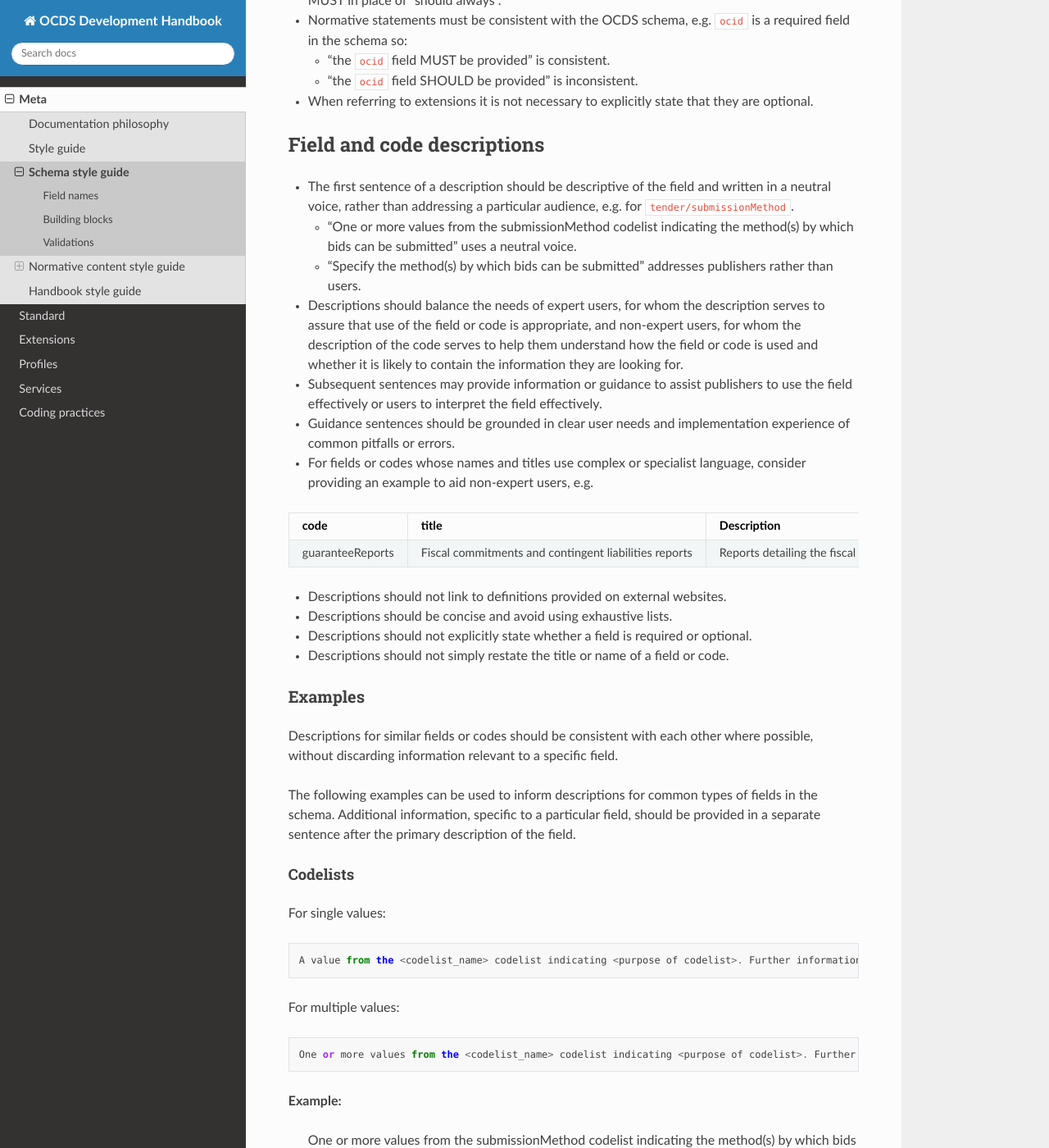
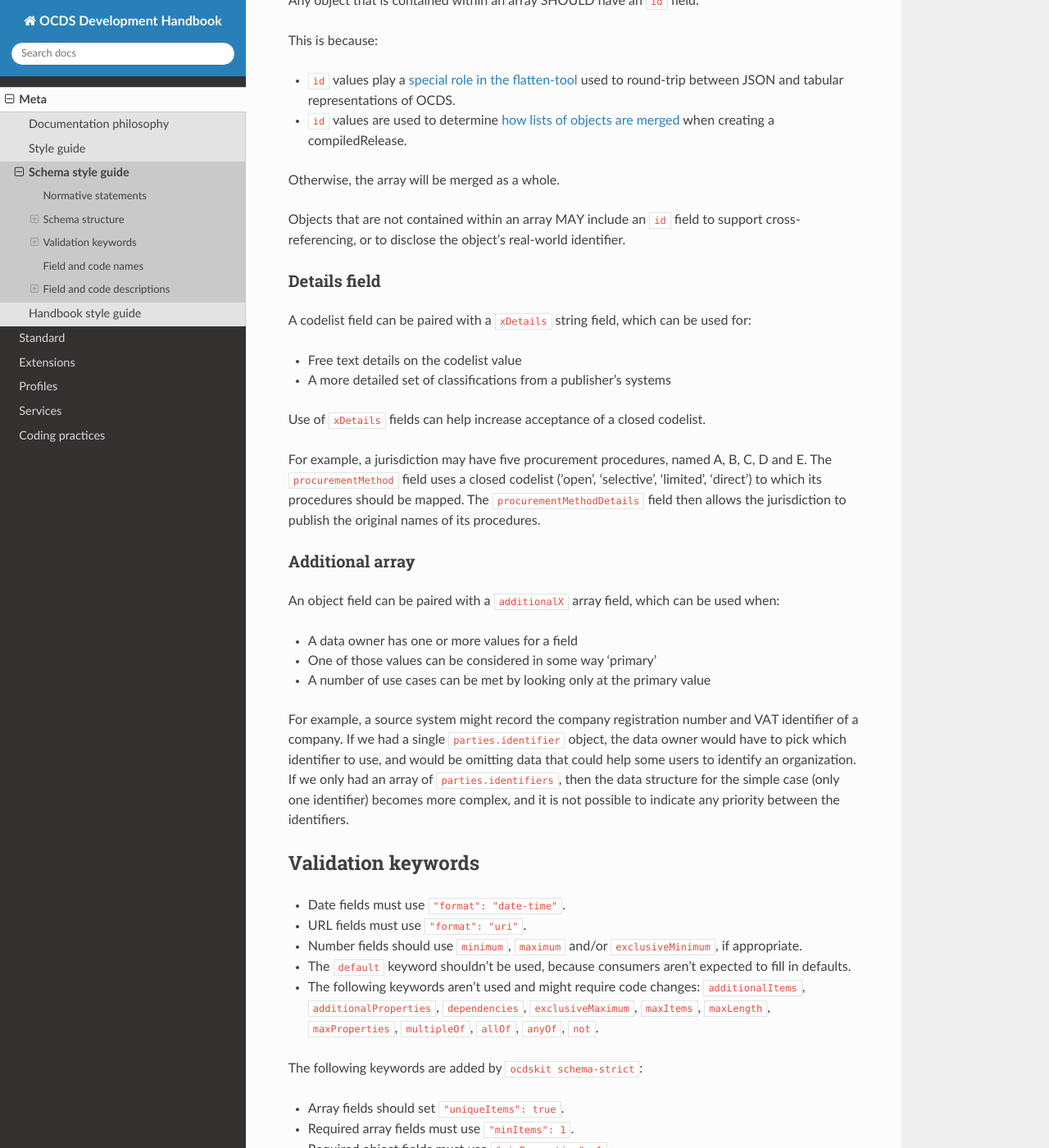
Before and after one commit to open-contracting/standard-development-handbook, a Sphinx documentation site: the page built from docs/meta/schema_style_guide.md, in a window 1280 px wide and 1400 px high, scrolled down 1118 px. Shown: the whole window at 82% size. Built offline with Sphinx 7.4.7 and the Read the Docs theme 2.0.0, drawn with Linux system fonts in a browser that asks for light colours; pages that are not in the unit, such as notebooks, are missing from menus; some of the changed text lies outside the part shown.

Commit message:
Move standard conventions onto same page as style guide

````diff
--- a/docs/meta/schema_style_guide.md
+++ b/docs/meta/schema_style_guide.md
@@ -1,33 +1,11 @@
 # Schema style guide
 
-See [schema conventions](../../standard/conventions) for more guidance on structuring schema.
-
-## Field names
-
-* We use lower [camelCase](https://en.wikipedia.org/wiki/Camel_case) for field names, e.g. `awardCriteriaDetails`.
-* We use upper [CamelCase](https://en.wikipedia.org/wiki/Camel_case) for `definitions` entries, e.g. `Award`.
-* We put the qualifier *before* the concept, e.g. `enquiryPeriod` rather than `periodOfEnquiry`.
-* We use singular for fields pointing to an object or literal value.
-* We use plural for fields pointing to an array of values.
-* Field names should not include their parent's name, e.g. `title` not `tenderTitle`, `description` not `awardDescription`, etc.
-
-## Building blocks
-
-* The `period` object should be used in place of `year` or `month` fields.
-* The `identifier` object should be used when referencing identifiers from external sources, e.g. `{"id": "12345678", "scheme": "IBAN"}` rather than `"ibanID": "12345678"`.
-
-## Validations
-
-* Date fields should use the `"format": "date-time"` key to enforce use of ISO8601.
-
-# Normative content style guide
+## Normative statements
 
 ```eval_rst
   .. note::
     The current version of the OCDS schema and documentation (1.1.3) does not comply with these recommendations.
 ```
-
-## Statements
 
 * Normative statements should be constructed using the keywords defined in [RFC2119](https://tools.ietf.org/html/rfc2119).
 * Normative keywords should be capitalised where used, per [RFC8174](https://tools.ietf.org/html/rfc8174).
@@ -38,14 +16,102 @@ See [schema conventions](../../standard/conventions) for more guidance on struct
   * "the `ocid` field SHOULD be provided" is inconsistent.
 * When referring to extensions it is not necessary to explicitly state that they are optional.
 
+## Schema structure
+
+### Definitions
+
+The top level of the schema is split between `properties` and `definitions`. The latter contains objects that may be re-used, by reference, in multiple locations across the schema. Each of these can be thought of as a "Class", and its name is capitalized accordingly. Whenever you consider that an object or structure might be re-used in a different area of the standard, it should be included in `definitions`.
+
+### Building blocks
+
+* The `period` object should be used in place of `year` or `month` fields.
+* The `identifier` object should be used when referencing identifiers from external sources, e.g. `{"id": "12345678", "scheme": "IBAN"}` rather than `"ibanID": "12345678"`.
+
+### ID field
+
+Any object that is contained within an array SHOULD have an `id` field.
+
+This is because:
+
+* `id` values play a [special role in the flatten-tool](http://flatten-tool.readthedocs.io/en/latest/unflatten/#relationships-using-identifiers) used to round-trip between JSON and tabular representations of OCDS.
+* `id` values are used to determine [how lists of objects are merged](https://standard.open-contracting.org/latest/en/schema/merging/#identifier-merge) when creating a compiledRelease.
+
+Otherwise, the array will be merged as a whole.
+
+Objects that are not contained within an array MAY include an `id` field to support cross-referencing, or to disclose the object's real-world identifier.
+
+### Details field
+
+A codelist field can be paired with a `xDetails` string field, which can be used for:
+
+* Free text details on the codelist value
+* A more detailed set of classifications from a publisher's systems
+
+Use of `xDetails` fields can help increase acceptance of a closed codelist.
+
+For example, a jurisdiction may have five procurement procedures, named A, B, C, D and E. The `procurementMethod` field uses a closed codelist ('open', 'selective', 'limited', 'direct') to which its procedures should be mapped. The `procurementMethodDetails` field then allows the jurisdiction to publish the original names of its procedures.
+
+### Additional array
+
+An object field can be paired with a `additionalX` array field, which can be used when:
+
+* A data owner has one or more values for a field
+* One of those values can be considered in some way 'primary'
+* A number of use cases can be met by looking only at the primary value
+
+For example, a source system might record the company registration number and VAT identifier of a company. If we had a single `parties.identifier` object, the data owner would have to pick which identifier to use, and would be omitting data that could help some users to identify an organization. If we only had an array of `parties.identifiers`, then the data structure for the simple case (only one identifier) becomes more complex, and it is not possible to indicate any priority between the identifiers.
+
+## Validation keywords
+
+* Date fields must use `"format": "date-time"`.
+* URL fields must use `"format": "uri"`.
+* Number fields should use `minimum`, `maximum` and/or `exclusiveMinimum`, if appropriate.
+* The `default` keyword shouldn't be used, because consumers aren't expected to fill in defaults.
+* The following keywords aren't used and might require code changes: `additionalItems`, `additionalProperties`, `dependencies`, `exclusiveMaximum`, `maxItems`, `maxLength`, `maxProperties`, `multipleOf`, `allOf`, `anyOf`, `not`.
+
+The following keywords are added by [`ocdskit schema-strict`](https://ocdskit.readthedocs.io/en/latest/cli/schema.html#schema-strict):
+
+* Array fields should set `"uniqueItems": true`.
+* Required array fields must use `"minItems": 1`.
+* Required object fields must use `"minProperties": 1`.
+* Required string fields must use `"minLength": 1`, unless `enum`, `format` or `pattern` is used.
+
+### Types and null
+
+Any non-required field pointing to a literal or an array of literals should support a type of `null`, e.g.:
+
+```json
+{
+  "status": {
+    "title": "Contract status",
+    "type": [
+      "string",
+      "null"
+    ]
+  }
+}
+```
+
+Allowing properties to be `null` is important to the [merging process](https://standard.open-contracting.org/latest/en/schema/merging/), in which `null` is used to [remove a value from the compiledRelease](https://standard.open-contracting.org/latest/en/schema/reference/#emptying-fields-and-values).
+
+Any non-required field pointing to an array of objects should not allow `null` as a value; array entries should be explicitly tagged for removal following the pattern outlined in [#232](https://github.com/open-contracting/standard/issues/232).
+
+## Field and code names
+
+* Use lower [camelCase](https://en.wikipedia.org/wiki/Camel_case) for field names, e.g. `awardCriteriaDetails`.
+* Use upper [CamelCase](https://en.wikipedia.org/wiki/Camel_case) for `definitions` entries, e.g. `Award`.
+* Put the qualifier *before* the concept, e.g. `enquiryPeriod` rather than `periodOfEnquiry`.
+* Use singular for fields pointing to an object or literal value.
+* Use plural for fields pointing to an array of values.
+* Field names should not include their parent's name, e.g. `title` not `tenderTitle`, `description` not `awardDescription`, etc.
+
 ## Field and code descriptions
 
 * The first sentence of a description should be descriptive of the field and written in a neutral voice, rather than addressing a particular audience, e.g. for `tender/submissionMethod`.
   * "One or more values from the submissionMethod codelist indicating the method(s) by which bids can be submitted" uses a neutral voice.
   * "Specify the method(s) by which bids can be submitted" addresses publishers rather than users.
-* Descriptions should balance the needs of expert users, for whom the description serves to assure that use of the field or code is appropriate, and non-expert users, for whom the description of the code serves to help them understand how the field or code is used and whether it is likely to contain the information they are looking for.
-* Subsequent sentences may provide information or guidance to assist publishers to use the field effectively or users to interpret the field effectively.
-* Guidance sentences should be grounded in clear user needs and implementation experience of common pitfalls or errors.
+* Subsequent sentences may provide information or guidance to assist publishers to use the field effectively or users to interpret the field effectively. Guidance sentences should be grounded in clear user needs and implementation experience of common pitfalls or errors.
+* Descriptions for similar fields or codes should be consistent with each other where possible, without discarding information relevant to a specific field.
 * For fields or codes whose names and titles use complex or specialist language, consider providing an example to aid non-expert users, e.g.
 
 ```eval_rst
@@ -56,18 +122,20 @@ guaranteeReports  Fiscal commitments and contingent liabilities reports Reports
 ================= ===================================================== ===========
 ```
 
-* Descriptions should not link to definitions provided on external websites.
-* Descriptions should be concise and avoid using exhaustive lists.
-* Descriptions should not explicitly state whether a field is required or optional.
-* Descriptions should not simply restate the title or name of a field or code.
+Descriptions should:
 
-### Examples
+* Balance the needs of expert users, for whom the description serves to assure that use of the field or code is appropriate, and non-expert users, for whom the description of the code serves to help them understand how the field or code is used and whether it is likely to contain the information they are looking for.
+* Be concise and avoid using exhaustive lists.
 
-Descriptions for similar fields or codes should be consistent with each other where possible, without discarding information relevant to a specific field.
+Descriptions should **not**:
+
+* Link to definitions provided on external websites.
+* Explicitly state whether a field is required or optional.
+* Simply restate the title or name of a field or code.
 
 The following examples can be used to inform descriptions for common types of fields in the schema. Additional information, specific to a particular field, should be provided in a separate sentence after the primary description of the field.
 
-#### Codelists
+### Codelists
 
 For single values:
 
@@ -81,7 +149,7 @@ For multiple values:
 
 > One or more values from the submissionMethod codelist indicating the method(s) by which bids can be submitted. Further information may be provided in the submissionMethodDetails field.
 
-#### Identifiers
+### Identifiers
 
 For the `id` field of items in arrays:
 
@@ -91,13 +159,13 @@ For the `id` field of items in arrays:
 
 > A locally unique identifier for this document. Used to track changes to this document and to [merge](https://standard.open-contracting.org/latest/en/schema/merging/#merging) multiple releases to create a record.
 
-#### Titles
+### Titles
 
 For the `title` field of an object:
 
     A title for this <object_name>.
 
-#### Descriptions
+### Descriptions
 
 For the `description` field of an object:
 
@@ -109,13 +177,13 @@ For the `description` field of an object:
 
 > A description of this document. Descriptions should not exceed 250 words. In the event the document is not accessible online, the description field may be used to describe arrangements for obtaining a copy of the document.
 
-#### Documents
+### Documents
 
 For the `documents` field of an object:
 
     All documents and attachments related to this <object_name>, including any official notices.
 
-#### Milestones
+### Milestones
 
 For the `milestones` field of an object:
 
````
Also changed, not shown: docs/standard/conventions.md (deleted, +0 -67 lines), docs/standard/index.md (+0 -1 lines).
